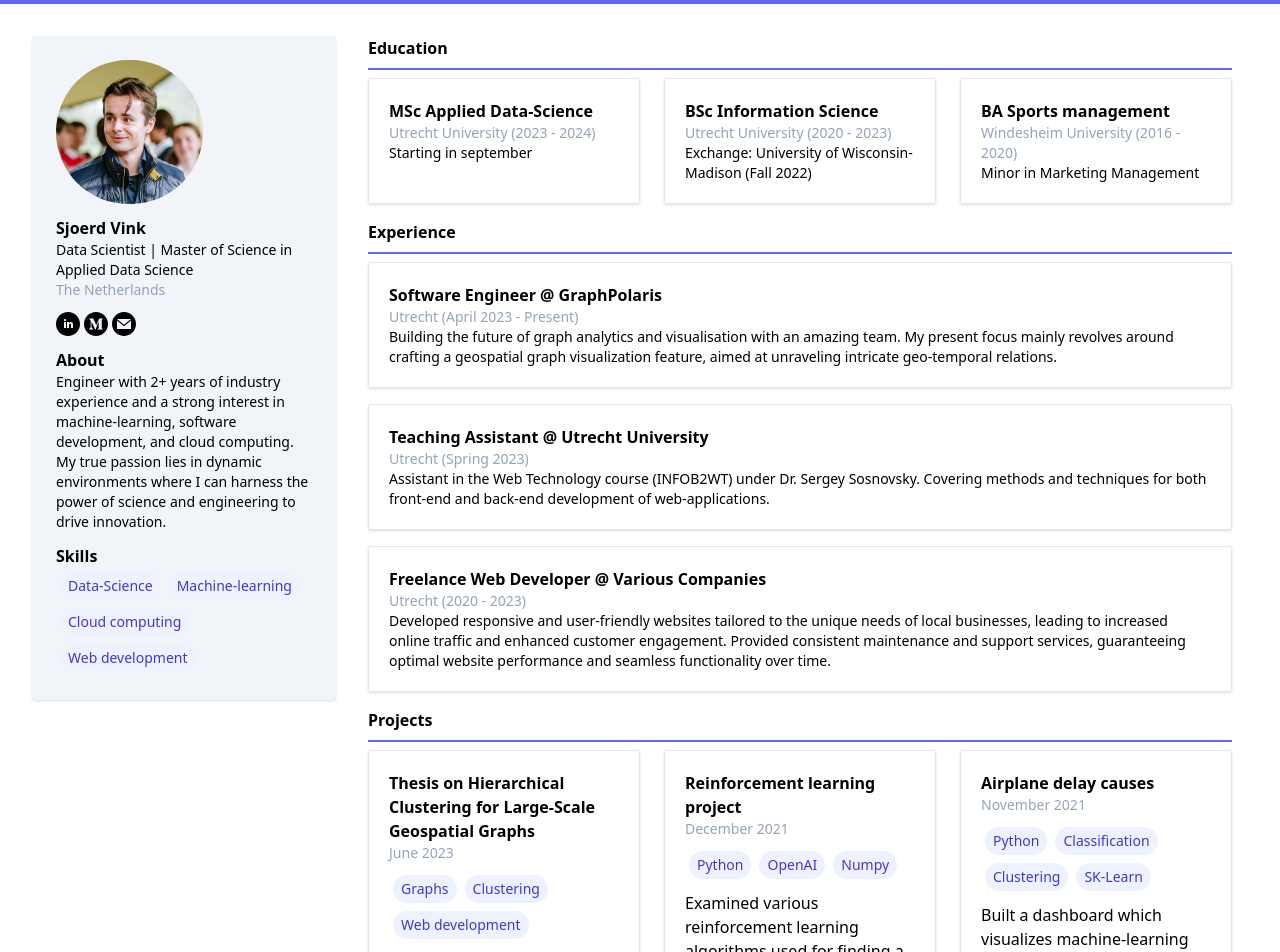
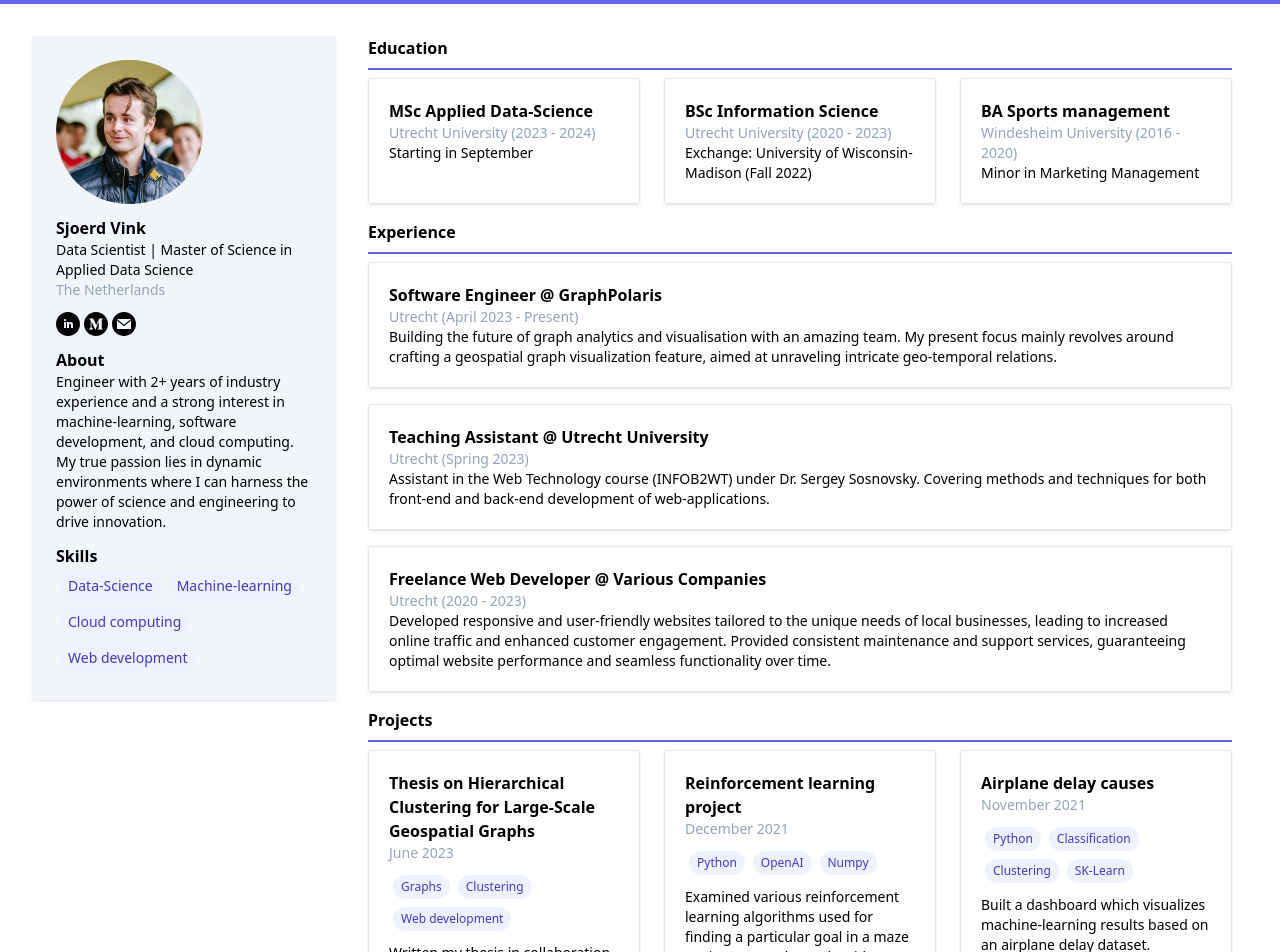
Before and after one commit to sjoerdvink99/portfolio, a React (Create React App) app: page / in a window 1280 px wide. Shown: the top 952 px of the page. Built offline with nearby package versions, Linux system fonts and the light colour scheme.

Commit message:
education and work

```diff
--- a/src/Education.js
+++ b/src/Education.js
@@ -11,7 +11,7 @@ export default function Education() {
           <p className="text-slate-400 text-sm font-light">
             Utrecht University (2023 - 2024)
           </p>
-          <p className="text-sm font-light">Starting in september</p>
+          <p className="text-sm font-light">Starting in September</p>
         </div>
         <div className="border p-5 rounded-sm shadow">
           <h3 className="font-semibold">BSc Information Science</h3>
--- a/src/Portfolio.js
+++ b/src/Portfolio.js
@@ -12,7 +12,6 @@ export default function Portfolio() {
       <div className="">
         <h2 className="font-semibold mb-2">Projects</h2>
         <div className="border-b-2 border-indigo-500 mb-2"></div>
-
         <div className="grid grid-cols-1 sm:grid-cols-2 md:grid-cols-3 gap-4 md:gap-6">
           {projectInfo.map((project) => (
             <Project
--- a/src/Profile.js
+++ b/src/Profile.js
@@ -14,7 +14,7 @@ const skills = [
 export default function Profile() {
   return (
     <div className="flex-shrink-0 w-full md:w-1/4 md:mr-4">
-      <div className="basis-1/4 w-full flex-shrink-0 bg-slate-100	p-6 rounded shadow">
+      <div className="basis-1/4 w-full flex-shrink-0 bg-slate-100	p-6 rounded shadow sticky top-4">
         <img src={sjoerd} className="rounded-full h-36" alt="Sjoerd Vink" />
         <h1 className="font-semibold mt-3">Sjoerd Vink</h1>
         <p className="text-sm font-light">
--- a/src/Project.js
+++ b/src/Project.js
@@ -7,12 +7,12 @@ export default function Project({ title, date, link, skills, description }) {
       <p className="text-slate-400 text-sm font-light">{date}</p>
       <div className="flex flex-wrap mt-2">
         {skills.map((skill) => (
-          <p className="text-sm font-light py-1 px-2 bg-indigo-50 rounded-full m-1 text-indigo-700">
+          <p className="text-xs font-light py-1 px-2 bg-indigo-50 rounded-full m-1 text-indigo-700">
             {skill}
           </p>
         ))}
       </div>
-      <p className="my-2">{description}</p>
+      <p className="my-2 text-sm font-light">{description}</p>
       <a href={link} target="_blank" without rel="noreferrer">
         <button className="text-xs px-5 py-1 rounded-sm bg-indigo-200">
           Read more
```
